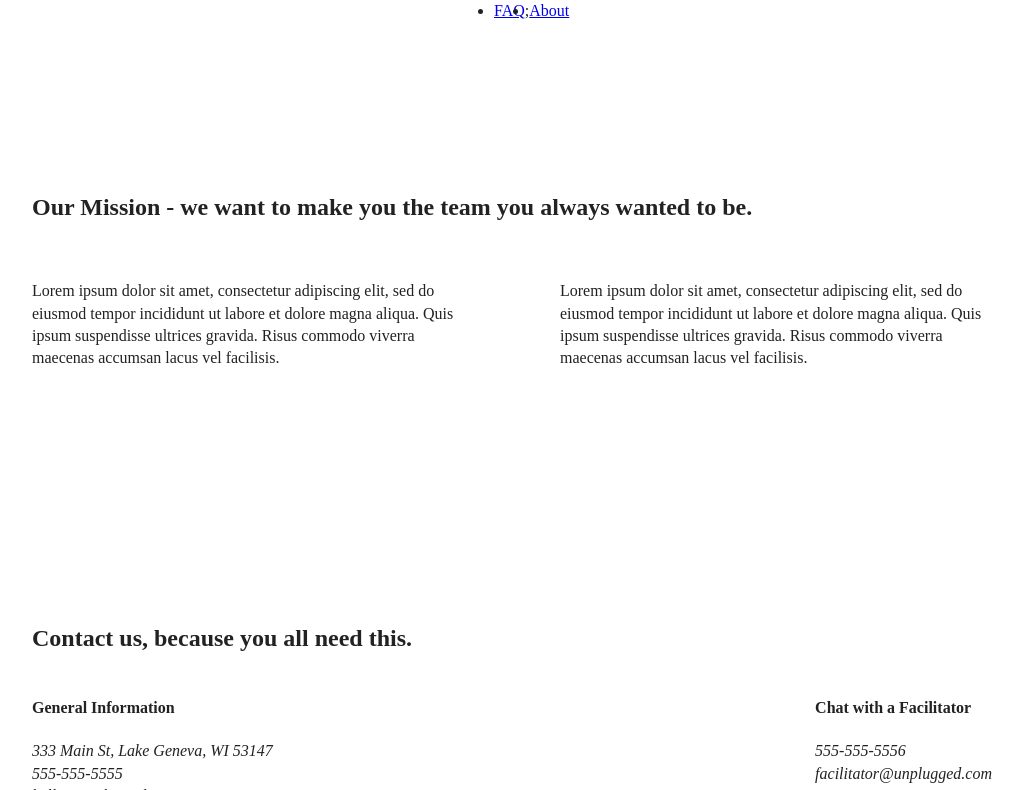
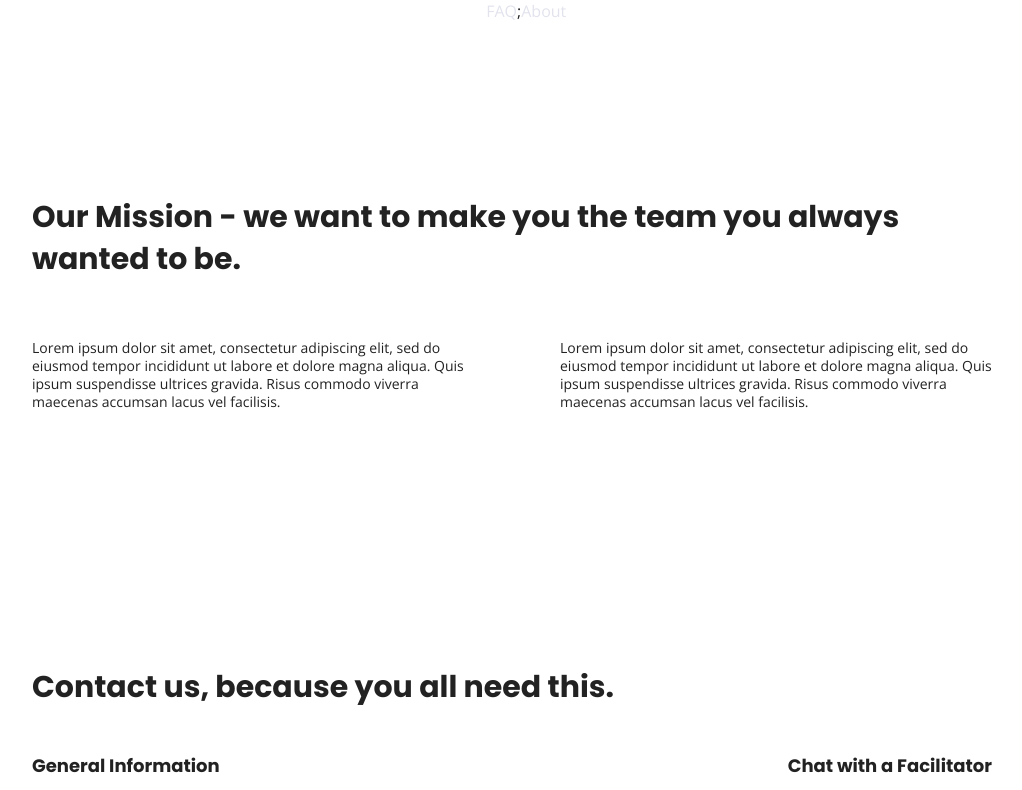
Before and after one commit to theCS19/Unplugged, a website: page about/index.html in a window 1280 px wide. Shown: the part 73-863 px from the top of the page, without its empty margins (128-1150 px from the left). Drawn offline with nearby package versions, Linux system fonts and the light colour scheme.

Commit message:
Added universal styles to css

```diff
--- a/about/index.html
+++ b/about/index.html
@@ -15,7 +15,8 @@
   <link rel="manifest" href="../site.webmanifest">
   <link rel="apple-touch-icon" href="../icon.png">
   <!-- Place favicon.ico in the root directory -->
-
+<!-- Google Fonts -->
+<link href="https://fonts.googleapis.com/css?family=Open+Sans:400,700|Poppins:500,700" rel="stylesheet">
   <link rel="stylesheet" href="../css/normalize.css">
   <link rel="stylesheet" href="../css/main.css">
 
--- a/css/main.css
+++ b/css/main.css
@@ -86,6 +86,56 @@ textarea {
 /* ==========================================================================
    Author's custom styles
    ========================================================================== */
+
+/*General Styles*/
+
+html {
+  font-size: 16px;
+}
+
+body {
+  font-family: 'Open Sans', sans-serif;
+  font-size: 1em;
+}
+
+ul,
+ol {
+  list-style-type: none;
+}
+
+a {
+  color: #e2e3ed;
+  text-decoration: none;
+}
+
+h2 {
+  font-family: 'Poppins', sans-serif;
+  font-size: 1.875em;
+}
+
+h3,
+h4 {
+  font-family: 'Poppins', sans-serif;
+  font-size: 1.125em;
+  margin: 20px 0;
+}
+
+p {
+  font-size: .875em;
+  line-height: 1.285;
+}
+
+img {
+
+}
+
+figure {
+
+}
+
+address {
+  font-style: normal;
+}
 
 .content-wrapper {
   width: 90%;
```
Also changed, not shown: faq/index.html (+2 -1 lines), index.html (+2 -1 lines).
